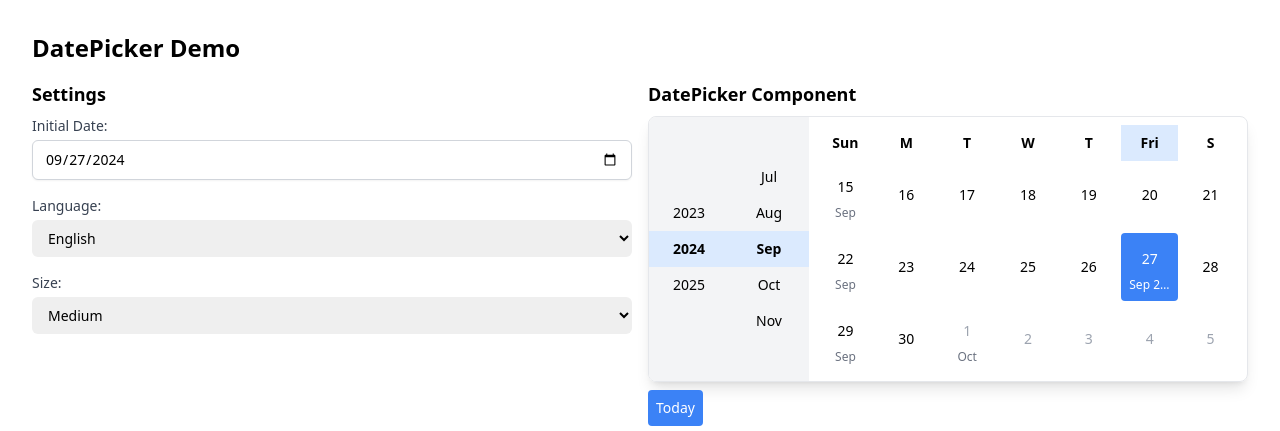
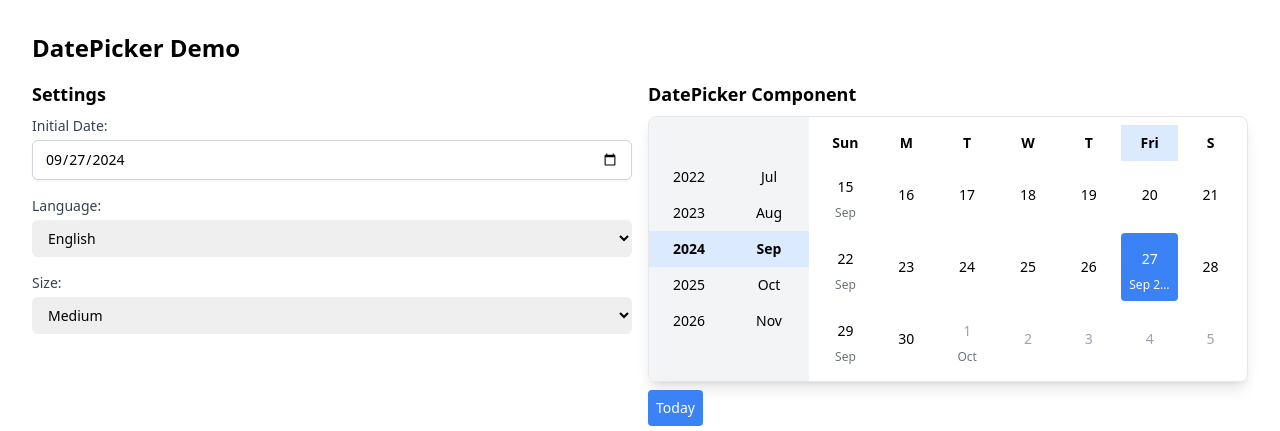
Before and after one commit to sushiljainam/date-picker, a React (Create React App) app: page / in a window 1280 px wide. Shown: the top 431 px of the page. Built offline with nearby package versions, Linux system fonts and the light colour scheme.

Commit message:
5 years instead 3

```diff
--- a/src/components/DatePicker.js
+++ b/src/components/DatePicker.js
@@ -197,7 +197,7 @@ const DatePicker = ({
             <div className="flex border rounded-lg overflow-hidden shadow-lg">
                 {/* Year selector */}
                 <div className="w-20 bg-gray-100 flex flex-col items-center justify-center" role="group" aria-label={labels[language].year}>
-                    {[currentYear - 1, currentYear, currentYear + 1].map((year) => (
+                    {[currentYear - 2, currentYear - 1, currentYear, currentYear + 1, currentYear + 2].map((year) => (
                         <button
                             key={year}
                             onClick={() => handleYearClick(year)}
```
